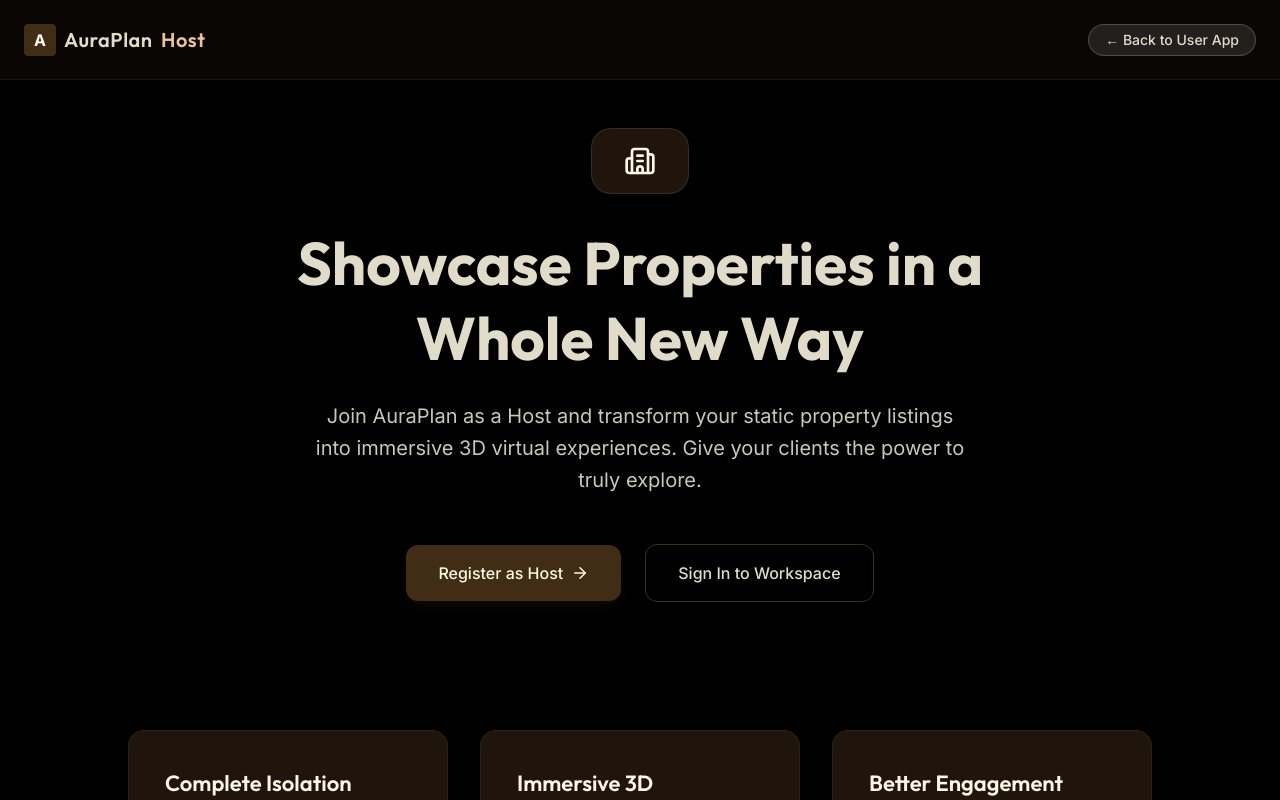
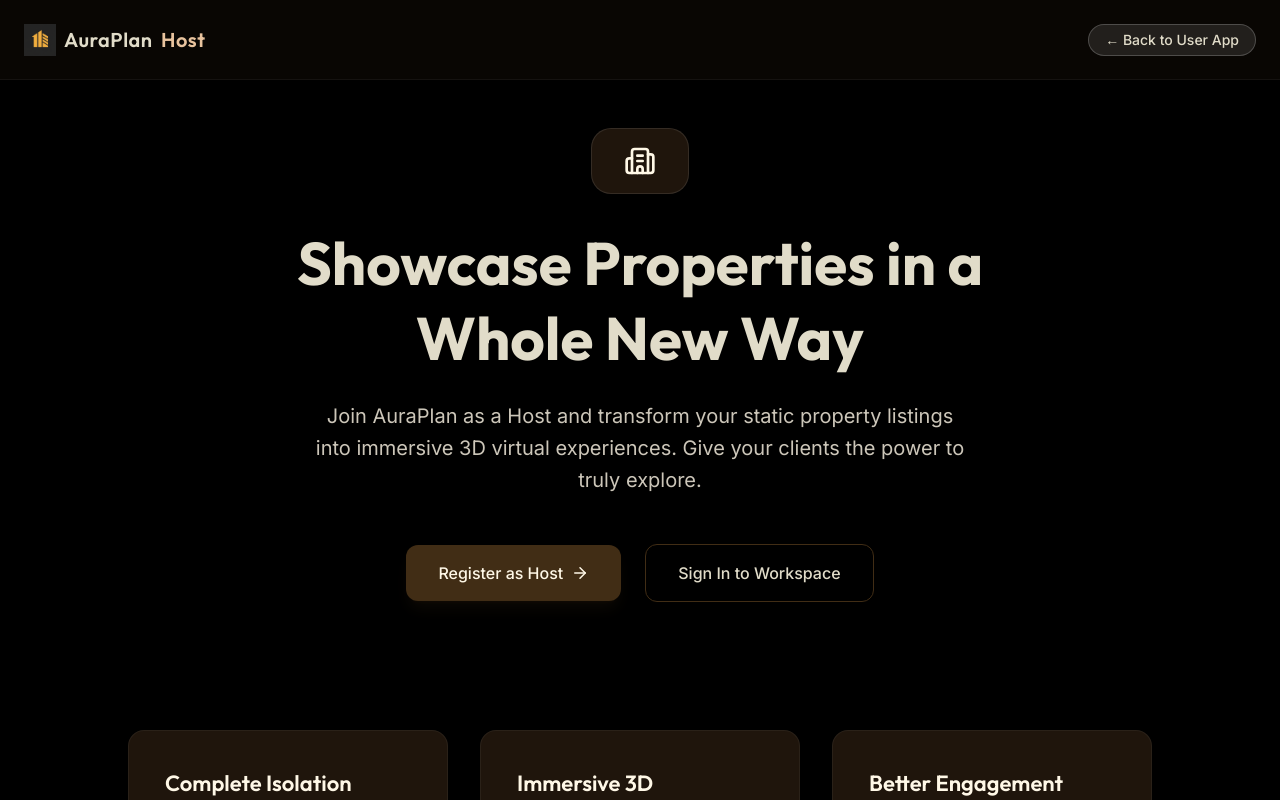
Before and after one commit to sujalvk888/aura-plan, a Next.js app: page /host in a window 1280 px wide. Shown: the top 800 px of the page. Built offline with nearby package versions, Linux system fonts and the light colour scheme.

Commit message:
Add and implement logo.png

```diff
--- a/src/app/host/page.tsx
+++ b/src/app/host/page.tsx
@@ -1,4 +1,5 @@
 import Link from 'next/link';
+import Image from 'next/image';
 import { Building2, ArrowRight } from 'lucide-react';
 
 export const metadata = {
@@ -11,8 +12,8 @@
       {/* Host Landing Navbar */}
       <header className="w-full h-20 flex items-center justify-between px-6 border-b border-white/5 bg-surface/30 backdrop-blur-md absolute top-0 left-0 right-0 z-50">
         <div className="flex items-center gap-2">
-          <div className="w-8 h-8 bg-primary rounded flex items-center justify-center font-bold text-[#FFF8E7]">
-            A
+          <div className="flex items-center justify-center">
+            <Image src="/logo.png" alt="AuraPlan Logo" width={32} height={32} className="object-contain" />
           </div>
           <span className="text-xl font-heading font-semibold tracking-wide text-foreground">
             AuraPlan <span className="text-[#E8C39E] ml-1">Host</span>
--- a/src/components/Navbar.tsx
+++ b/src/components/Navbar.tsx
@@ -1,4 +1,5 @@
 import Link from 'next/link';
+import Image from 'next/image';
 import { getUserSession } from '@/lib/userAuth';
 import { User, Heart } from 'lucide-react';
 import MobileNavMenu from './ui/MobileNavMenu';
@@ -10,10 +11,9 @@
     <nav className="fixed top-0 left-0 right-0 z-50 glass">
       <div className="max-w-7xl mx-auto px-6 md:px-12 h-20 flex items-center justify-between">
         <div className="flex items-center gap-2">
-          {/* Logo Placeholder */}
-          <div className="w-8 h-8 bg-primary rounded flex items-center justify-center font-bold text-foreground">
-            A
-          </div>
+          <Link href="/" className="flex items-center justify-center">
+            <Image src="/logo.png" alt="AuraPlan Logo" width={32} height={32} className="object-contain" />
+          </Link>
           <Link href="/" className="text-xl font-heading font-semibold tracking-wide text-foreground">
             AuraPlan
           </Link>
--- a/src/components/host/Sidebar.tsx
+++ b/src/components/host/Sidebar.tsx
@@ -1,6 +1,7 @@
 'use client';
 
 import Link from 'next/link';
+import Image from 'next/image';
 import { usePathname } from 'next/navigation';
 import { logout } from '@/app/host/actions';
 import { LayoutDashboard, Building, PlusSquare, LogOut, Settings, X } from 'lucide-react';
@@ -16,8 +17,8 @@
     <aside className="w-64 border-r border-white/5 bg-surface/95 backdrop-blur-md flex flex-col h-screen sticky top-0 shadow-2xl md:shadow-none">
       <div className="p-6 border-b border-white/5 flex items-center justify-between">
         <Link href="/host/dashboard" onClick={onMobileClose} className="flex items-center gap-2">
-          <div className="w-8 h-8 bg-primary rounded flex items-center justify-center font-bold text-[#FFF8E7]">
-            A
+          <div className="flex items-center justify-center">
+            <Image src="/logo.png" alt="AuraPlan Logo" width={32} height={32} className="object-contain" />
           </div>
           <span className="text-xl font-heading font-semibold tracking-wide text-foreground">
             AuraPlan <span className="text-xs text-[#E8C39E] font-normal">HOST</span>
```
Also changed, not shown: public/logo.png (added).
